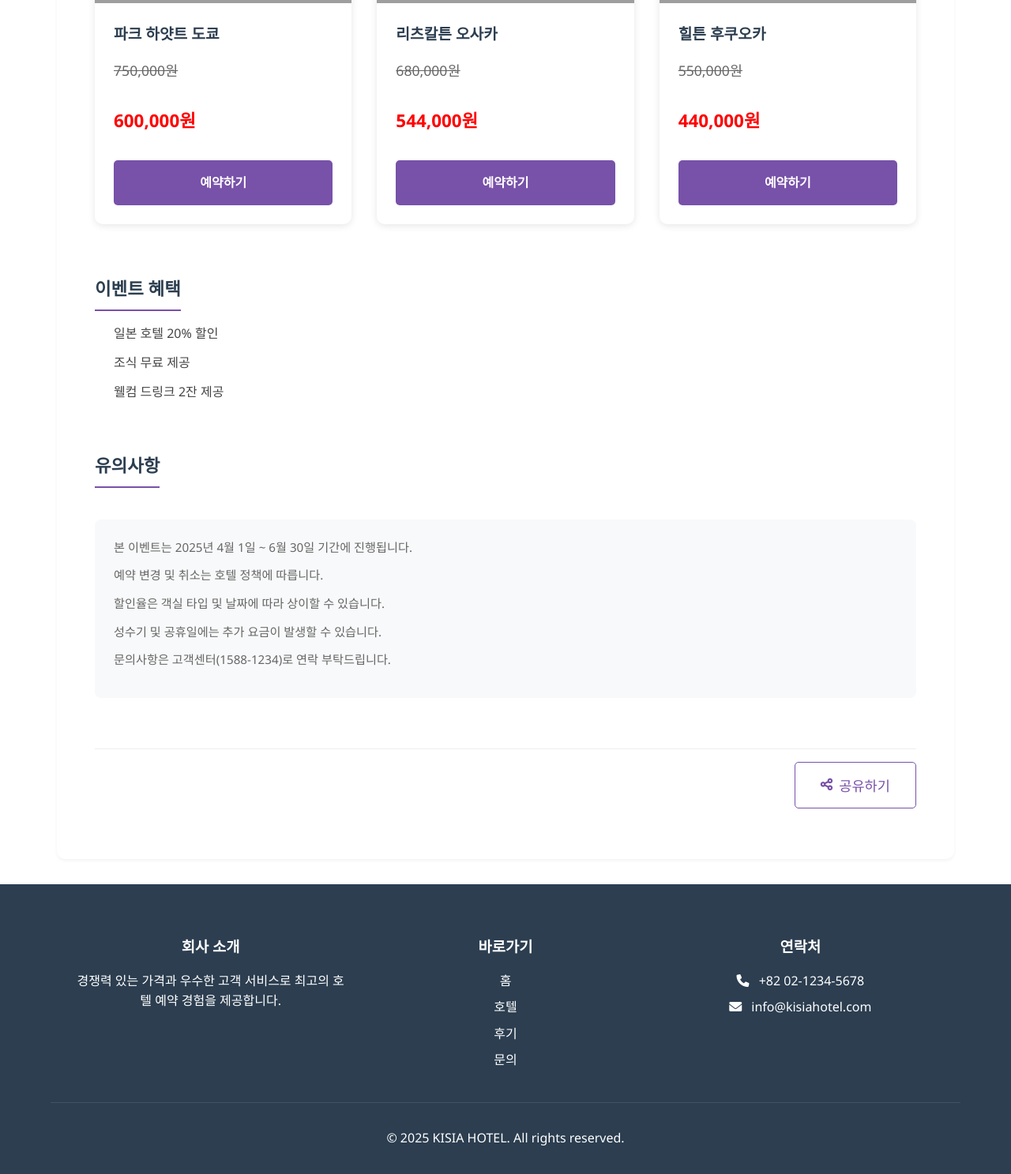
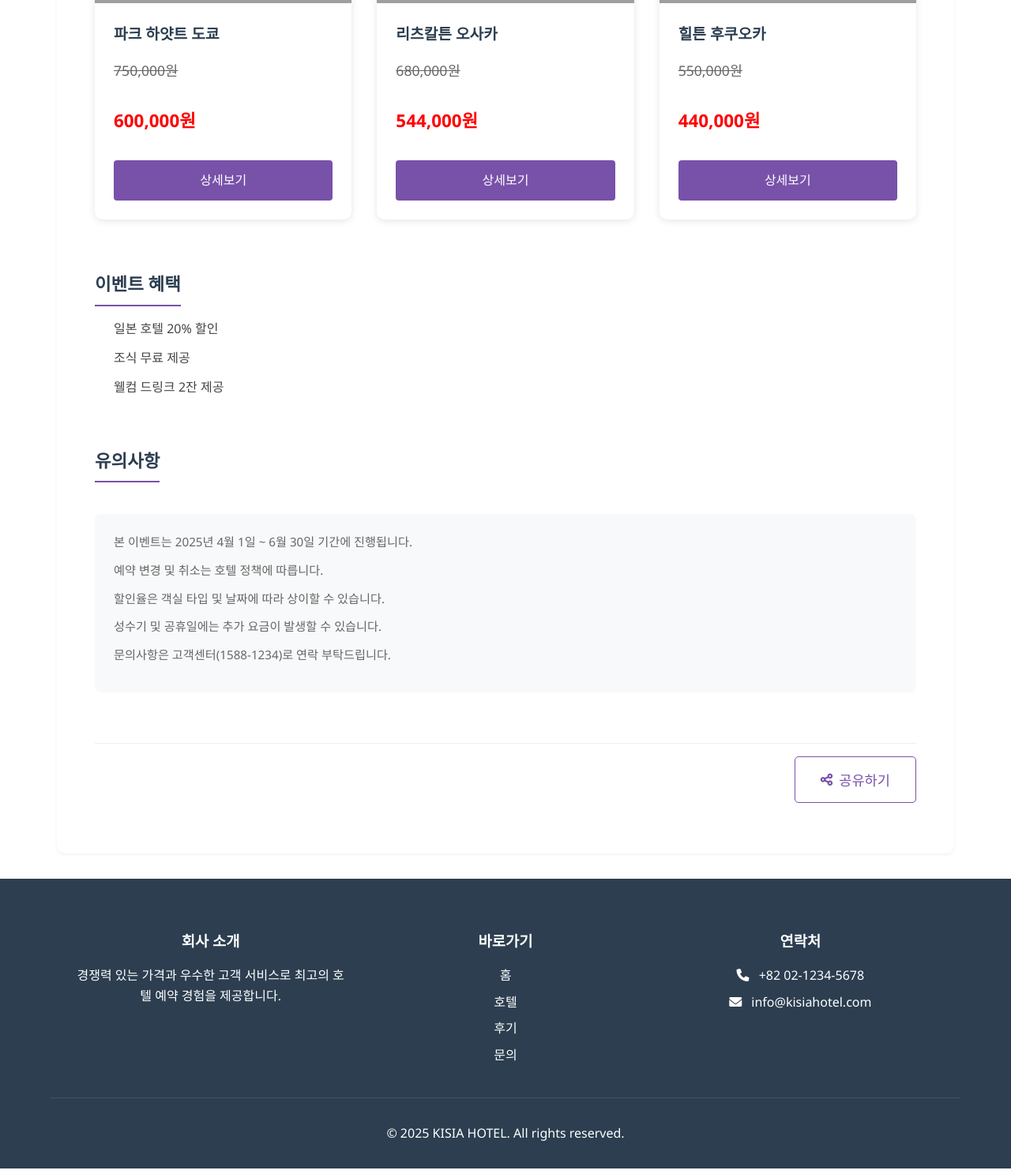
Before and after one commit to KHC1022/Kisia_hotel, a PHP site: page /event-japan.html in a window 1280 px wide. Shown: the part 1404-2891 px from the top of the page at 79% size. Run offline with PHP 8.4, Linux system fonts and the light colour scheme; grey boxes are pictures that could not be loaded.

Commit message:
4-28.7:53

```diff
--- a/src/event-japan.html
+++ b/src/event-japan.html
@@ -55,7 +55,7 @@
                                     <p class="original-price">750,000원</p>
                                     <p class="discount-price">600,000원</p>
                                 </div>
-                                <a href="booking.html?hotel=parkhyatt-tokyo" class="booking-btn">예약하기</a>
+                                <a href="hotel-detail.html?hotel=parkhyatt-tokyo" class="detail-btn">상세보기</a>
                             </div>
                         </div>
 
@@ -70,7 +70,7 @@
                                     <p class="original-price">680,000원</p>
                                     <p class="discount-price">544,000원</p>
                                 </div>
-                                <a href="booking.html?hotel=ritz-osaka" class="booking-btn">예약하기</a>
+                                <a href="hotel-detail.html?hotel=ritz-osaka" class="detail-btn">상세보기</a>
                             </div>
                         </div>
 
@@ -85,7 +85,7 @@
                                     <p class="original-price">550,000원</p>
                                     <p class="discount-price">440,000원</p>
                                 </div>
-                                <a href="booking.html?hotel=hilton-fukuoka" class="booking-btn">예약하기</a>
+                                <a href="hotel-detail.html?hotel=hilton-fukuoka" class="detail-btn">상세보기</a>
                             </div>
                         </div>
                     </div>
--- a/src/index.html
+++ b/src/index.html
@@ -84,7 +84,7 @@
                             <span>4.5</span>
                         </div>
                         <p class="price">₩250,000/박</p>
-                        <button class="book-btn">예약하기</button>
+                        <a href="hotel-detail.html?hotel=grand-luxury" class="detail-btn">상세보기</a>
                     </div>
                 </div>
                 <div class="hotel-card">
@@ -101,7 +101,7 @@
                             <span>5.0</span>
                         </div>
                         <p class="price">₩300,000/박</p>
-                        <button class="book-btn">예약하기</button>
+                        <a href="hotel-detail.html?hotel=beach-paradise" class="detail-btn">상세보기</a>
                     </div>
                 </div>
                 <div class="hotel-card">
@@ -118,7 +118,7 @@
                             <span>4.0</span>
                         </div>
                         <p class="price">₩200,000/박</p>
-                        <button class="book-btn">예약하기</button>
+                        <a href="hotel-detail.html?hotel=mountain-view" class="detail-btn">상세보기</a>
                     </div>
                 </div>
             </div>
--- a/src/style/event-timedeal.css
+++ b/src/style/event-timedeal.css
@@ -443,19 +443,16 @@ button {
 .detail-btn {
     display: block;
     width: 100%;
-    padding: 12px 20px;
-    background-color: #f5f5f5;
-    color: #333;
-    text-decoration: none;
+    padding: 0.8rem;
+    background-color: #7851A9;
+    color: white;
+    text-align: center;
     border-radius: 4px;
     font-weight: 500;
-    transition: all 0.3s ease;
-    border: 1px solid #ddd;
-    margin-top: 10px;
-    text-align: center;
+    transition: background-color 0.3s;
+    text-decoration: none;
 }
 
 .detail-btn:hover {
-    background-color: #e0e0e0;
-    color: #000;
+    background-color: #6a4498;
 }
--- a/src/style/styles.css
+++ b/src/style/styles.css
@@ -491,3 +491,20 @@ footer {
     margin: 0 auto;
     padding: 2rem;
 }
+
+.detail-btn {
+    display: block;
+    width: 100%;
+    padding: 0.8rem;
+    background-color: #7851A9;
+    color: white;
+    text-align: center;
+    border-radius: 4px;
+    font-weight: 500;
+    transition: background-color 0.3s;
+    text-decoration: none;
+}
+
+.detail-btn:hover {
+    background-color: #6a4498;
+}
```
Also changed, not shown: src/style/hotel-detail.css (+17 -0 lines), src/style/hotels.css (+6 -8 lines).
